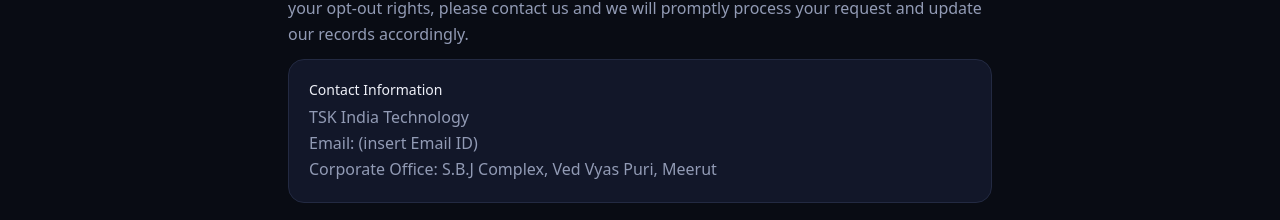
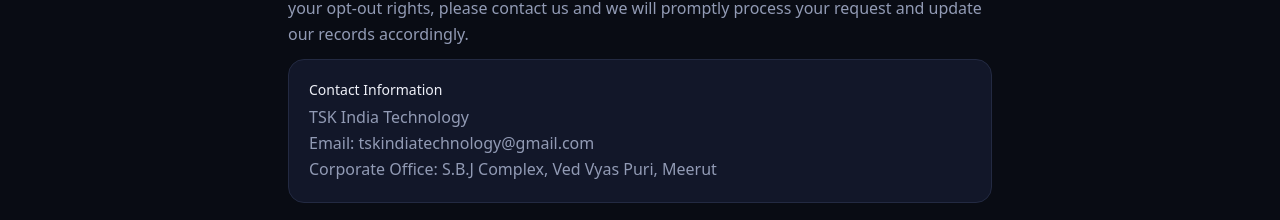
Before and after one commit to teamstskindia-dev/tsk-website, a Next.js app: page /privacy-policy in a window 1280 px wide. Shown: the part 1214-1434 px from the top of the page. Built offline with nearby package versions, Linux system fonts and the light colour scheme.

Commit message:
Rename TSK India Buildcon to TSK India Technology; fix dark theme heading color

```diff
--- a/src/app/privacy-policy/page.tsx
+++ b/src/app/privacy-policy/page.tsx
@@ -71,7 +71,7 @@
             Contact Information
           </p>
           <p className="mt-1">TSK India Technology</p>
-          <p>Email: (insert Email ID)</p>
+          <p>Email: tskindiatechnology@gmail.com</p>
           <p>Corporate Office: S.B.J Complex, Ved Vyas Puri, Meerut</p>
         </div>
       </LegalSection>
```
